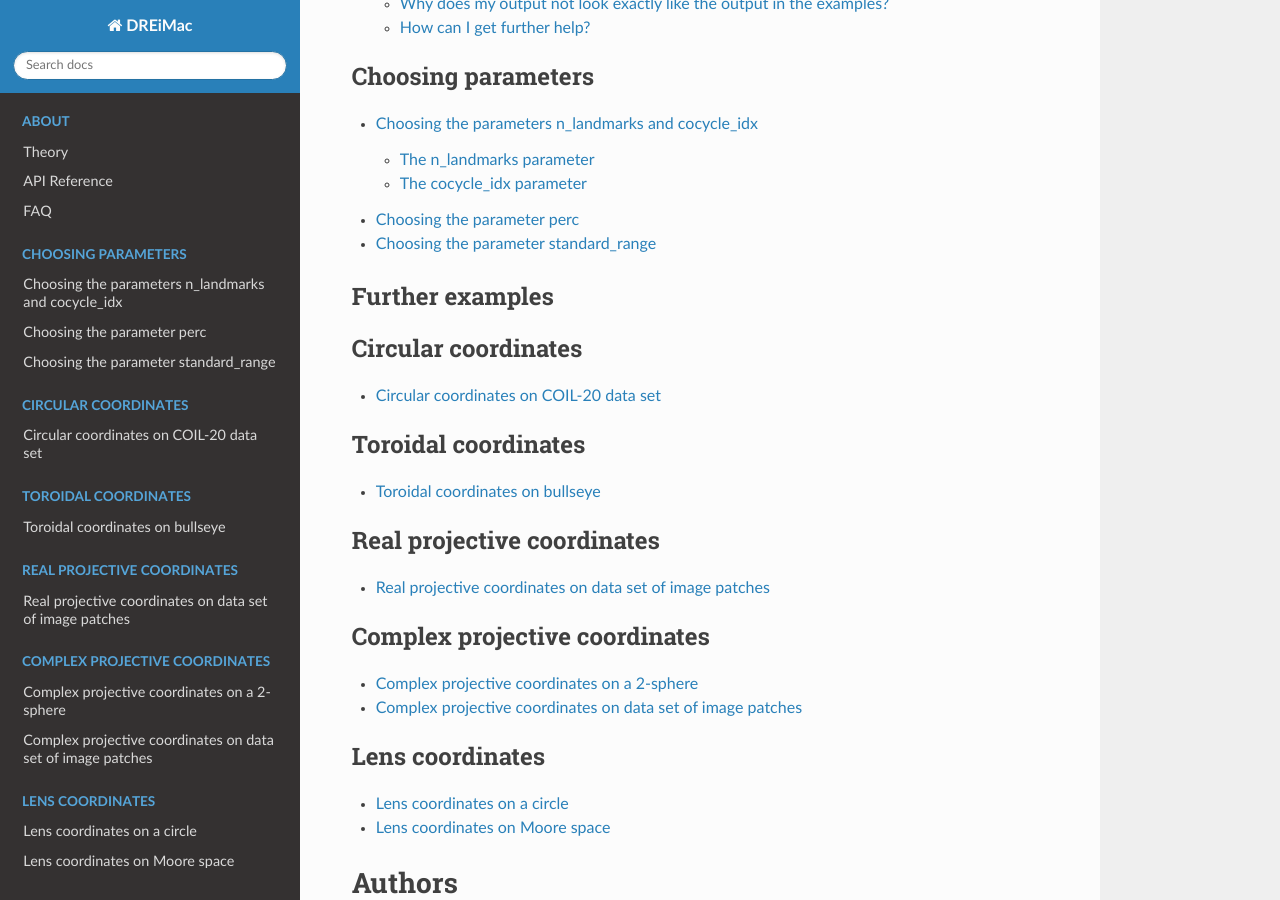
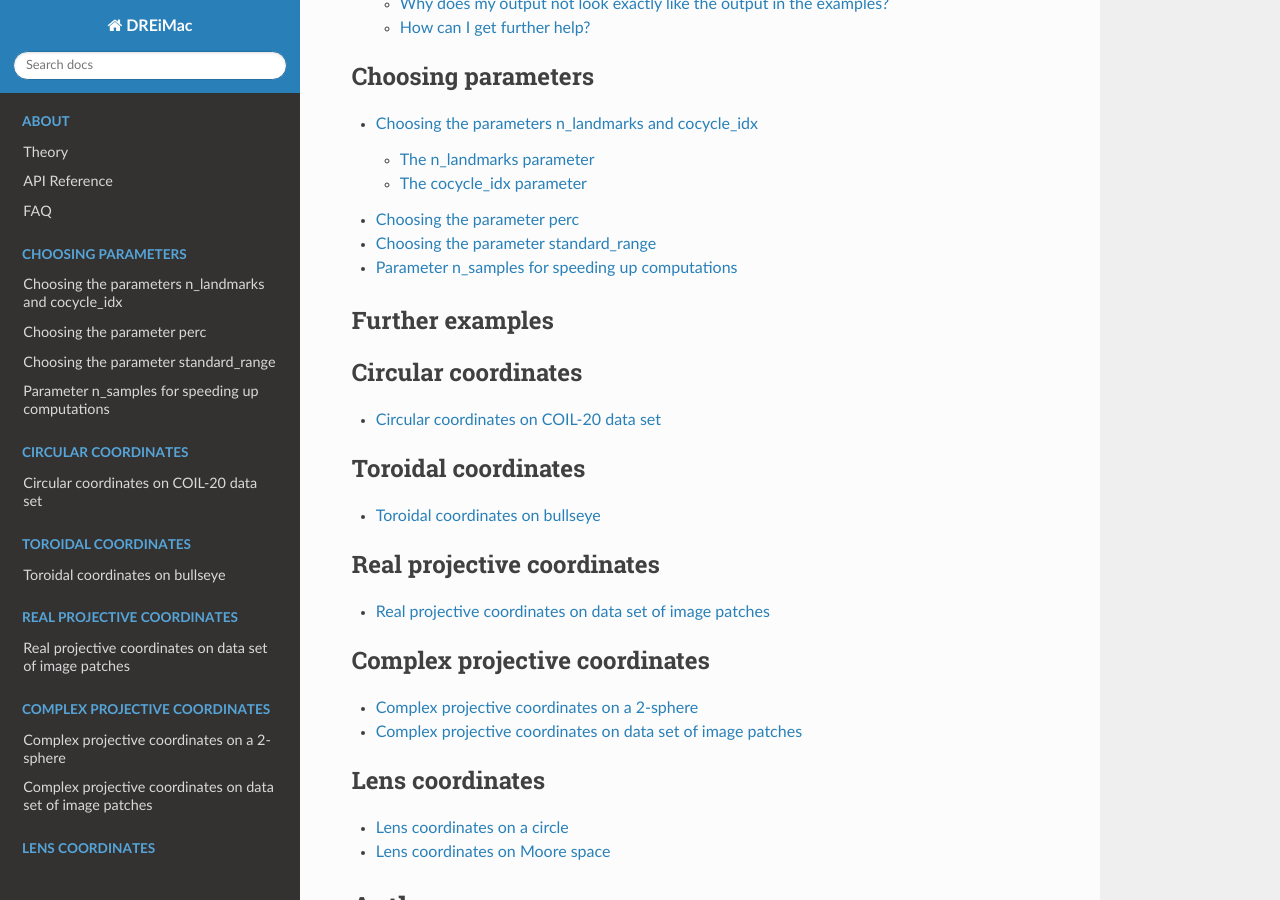
Before and after one commit to scikit-tda/DREiMac, a Sphinx documentation site: the page built from docs/index.rst, in a window 1280 px wide and 900 px high, scrolled down 1073 px. Built offline with Sphinx 7.4.7 and the Read the Docs theme 2.0.0, drawn with Linux system fonts in a browser that asks for light colours; pages that are not in the unit, such as notebooks, are missing from menus.

Commit message:
docs: add notebook showing speedup with subsampling

```diff
--- a/docs/index.rst
+++ b/docs/index.rst
@@ -45,6 +45,7 @@ Contents
     notebooks/parameters_n_landmarks_and_cocycle_idx
     notebooks/parameter_perc
     notebooks/parameter_standard_range
+    notebooks/parameter_n_samples
     notebooks/parameters_prime_and_check_cocycle_condition
 
 Further examples
```
Also changed, not shown: docs/notebooks/parameter_n_samples.ipynb (added).
